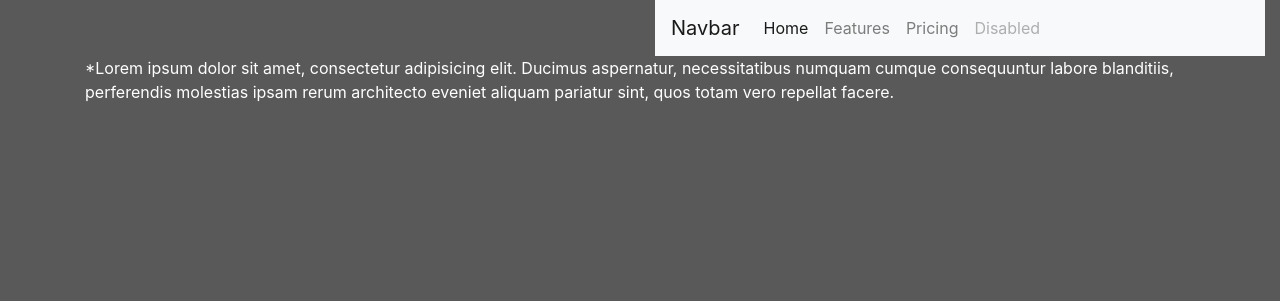
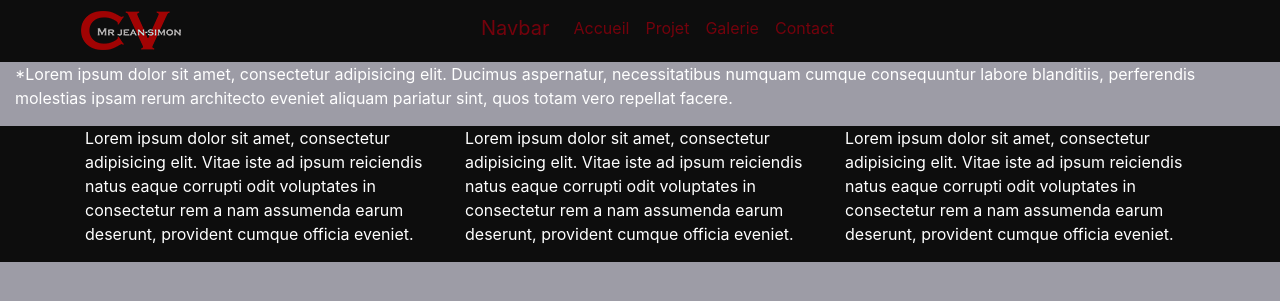
Before and after one commit to jonathanjeansimon/jonathanjs-cv, a PHP site: page /public/index.php?page=home in a window 1280 px wide. Shown: the top 301 px of the page. Run offline with PHP 8.4, Linux system fonts and the light colour scheme.

Commit message:
Modification du gabarit

```diff
--- a/page/template/__gabarit.php
+++ b/page/template/__gabarit.php
@@ -9,27 +9,32 @@
 <body>
 
 <!-- Ouverture de la class HEADER  -->
-   <div class="header container-fluid">
+   <div class="header">
+    <div class="container">
      <div class="row">
 <!-- Ouverture de la class reseau -->
-        <div class="col-lg-6 reseau">
+        <div class="col-lg-2 logo">
+            <img src="../public/img/mrjs-min.png" alt="">
+        </div>
+
+         <div class="col-lg-2 reseau">
 
         </div>
 <!-- Fermeture de la class reseau -->
 <!--  -------------------------   -->
 <!-- Ouverture de la class menu -->
-        <div class="col-lg-6 menu">
-            <nav class="navbar navbar-expand-lg navbar-light bg-light">
-  <a class="navbar-brand" href="#">Navbar</a>
+        <div class="col-lg-8 menu">
+            <nav class="navbar navbar-expand-lg navbar-light bg-dark">
+  <a class="navbar-brand" id="menu-responsive" href="#">Navbar</a>
   <button class="navbar-toggler" type="button" data-toggle="collapse" data-target="#navbarNavAltMarkup" aria-controls="navbarNavAltMarkup" aria-expanded="false" aria-label="Toggle navigation">
     <span class="navbar-toggler-icon"></span>
   </button>
   <div class="collapse navbar-collapse" id="navbarNavAltMarkup">
     <div class="navbar-nav">
-      <a class="nav-item nav-link active" href="#">Home <span class="sr-only">(current)</span></a>
-      <a class="nav-item nav-link" href="#">Features</a>
-      <a class="nav-item nav-link" href="#">Pricing</a>
-      <a class="nav-item nav-link disabled" href="#" tabindex="-1" aria-disabled="true">Disabled</a>
+      <a class="nav-item nav-link" href="#">Accueil</a>
+      <a class="nav-item nav-link" href="#">Projet</a>
+      <a class="nav-item nav-link" href="#">Galerie</a>
+      <a class="nav-item nav-link" href="#">Contact</a>
     </div>
   </div>
 </nav>
@@ -38,16 +43,51 @@
 <!--  -------------------------   -->
 
      </div>
-
+    </div>
    </div>
 
 <!-- Fermeture de la class HEADER -->
-   <section class="container">
+   <section class="container-fluid">
 
     <?= $content; ?>
 
 
    </section>
+   <footer>
+
+
+       <div class="container">
+          <div class="row">
+
+          <div class="col-lg-4">
+
+              <p>
+                  <span>Lorem ipsum dolor sit amet, consectetur adipisicing elit. Vitae iste ad ipsum reiciendis natus eaque corrupti odit voluptates in consectetur rem a nam assumenda earum deserunt, provident cumque officia eveniet.</span>
+              </p>
+          </div>
+
+             <div class="col-lg-4">
+
+              <p>
+                  <span>Lorem ipsum dolor sit amet, consectetur adipisicing elit. Vitae iste ad ipsum reiciendis natus eaque corrupti odit voluptates in consectetur rem a nam assumenda earum deserunt, provident cumque officia eveniet.</span>
+              </p>
+          </div>
+
+
+              <div class="col-lg-4">
+
+              <p>
+                  <span>Lorem ipsum dolor sit amet, consectetur adipisicing elit. Vitae iste ad ipsum reiciendis natus eaque corrupti odit voluptates in consectetur rem a nam assumenda earum deserunt, provident cumque officia eveniet.</span>
+              </p>
+          </div>
+
+          </div>
+
+       </div>
+
+
+
+   </footer>
 
 </body>
 </html>
--- a/public/css/style.css
+++ b/public/css/style.css
@@ -1,8 +1,24 @@
 body{
-    background-color: #595959;
+    background-color: #9D9CA6;
     color: white;
 }
 .header{
 
-    background-color: #595959;
+    background-color: #0D0D0D;
+    border-bottom-color: #590202;
+    border-bottom: 2px;
 }
+.logo, .reseau{ padding: 1%;}
+
+footer{
+
+       background-color: #0D0D0D;
+}
+
+.bg-dark{
+    background-color: #0D0D0D;
+
+}
+.navbar-light .navbar-nav .nav-link, #menu-responsive{
+    color:#73020C;
+}
```
Also changed, not shown: public/img/1g.png (added), public/img/1i.png (added), public/img/1l.png (added), public/img/mrjs-min.png (added).
